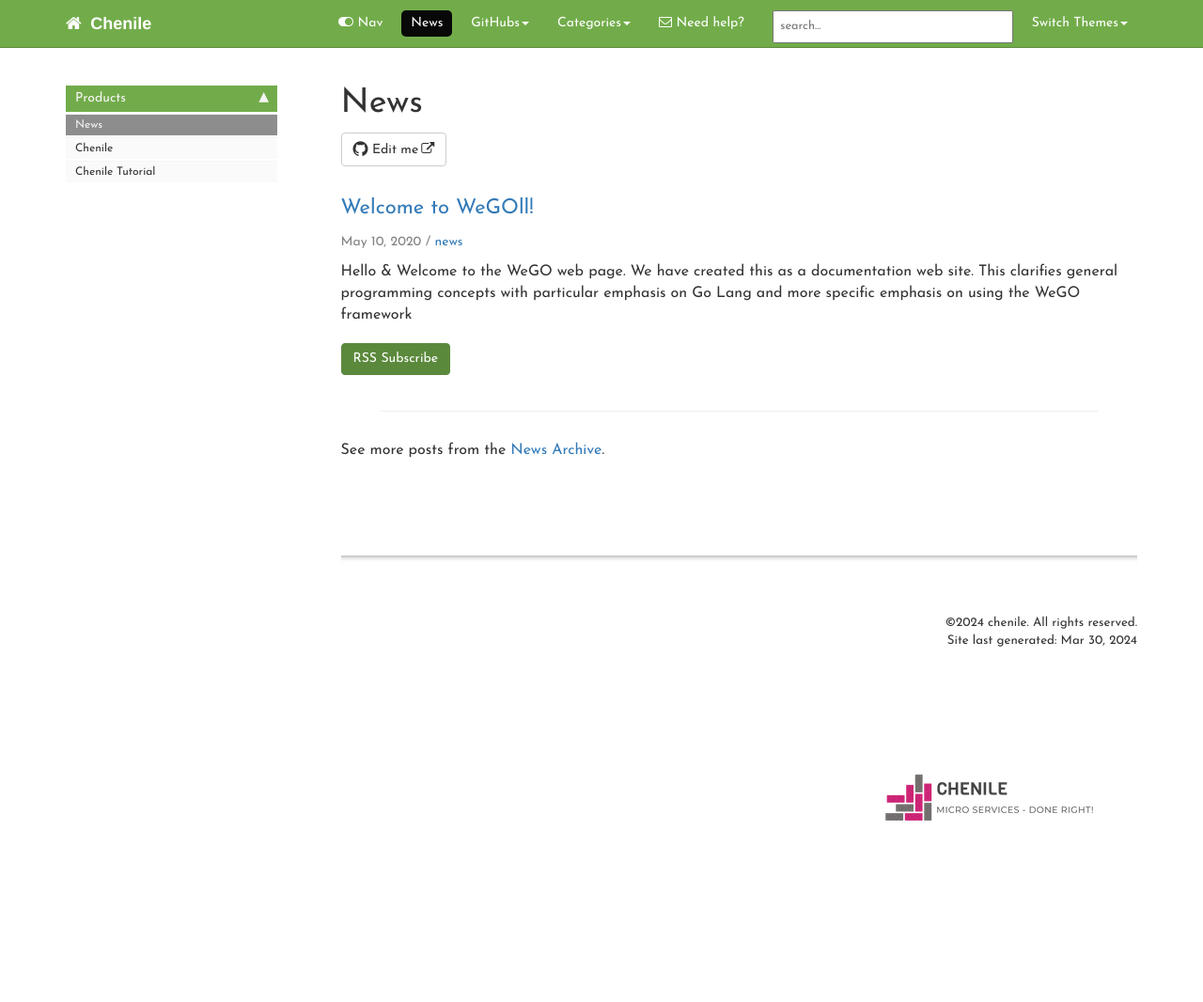
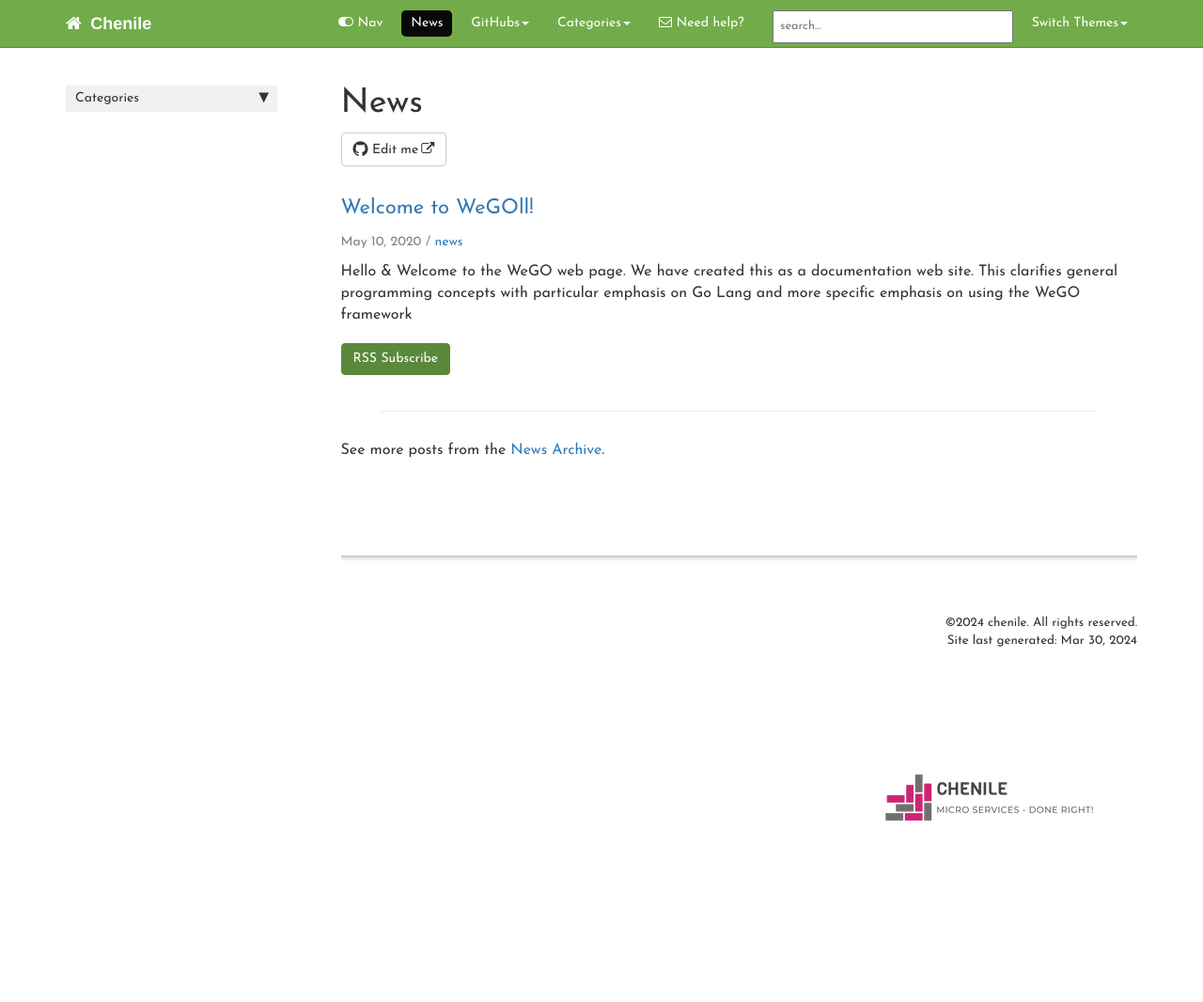
Before and after one commit to rajakolluru/cheniledocs.github.io, a Jekyll site: the page built from pages/news/news.html, in a window 1280 px wide. Shown: the whole page at 94% size. Built offline with Jekyll 4.4.1, drawn with Linux system fonts in a browser that asks for light colours; comment, search, counter and statistics services are not loaded.

Commit message:
minor fixes

```diff
--- a/_data/sidebars/home_sidebar.yml
+++ b/_data/sidebars/home_sidebar.yml
@@ -5,12 +5,9 @@
   levels: one
   folders:
 
-  - title: Products
+  - title: Categories
     output: web
     folderitems:
-    - title: News
-      url: /news.html
-      output: web
     - title: Chenile
       url: /chenile-landing-page.html
       output: web
```
Also changed, not shown: index.md (+1 -1 lines).
